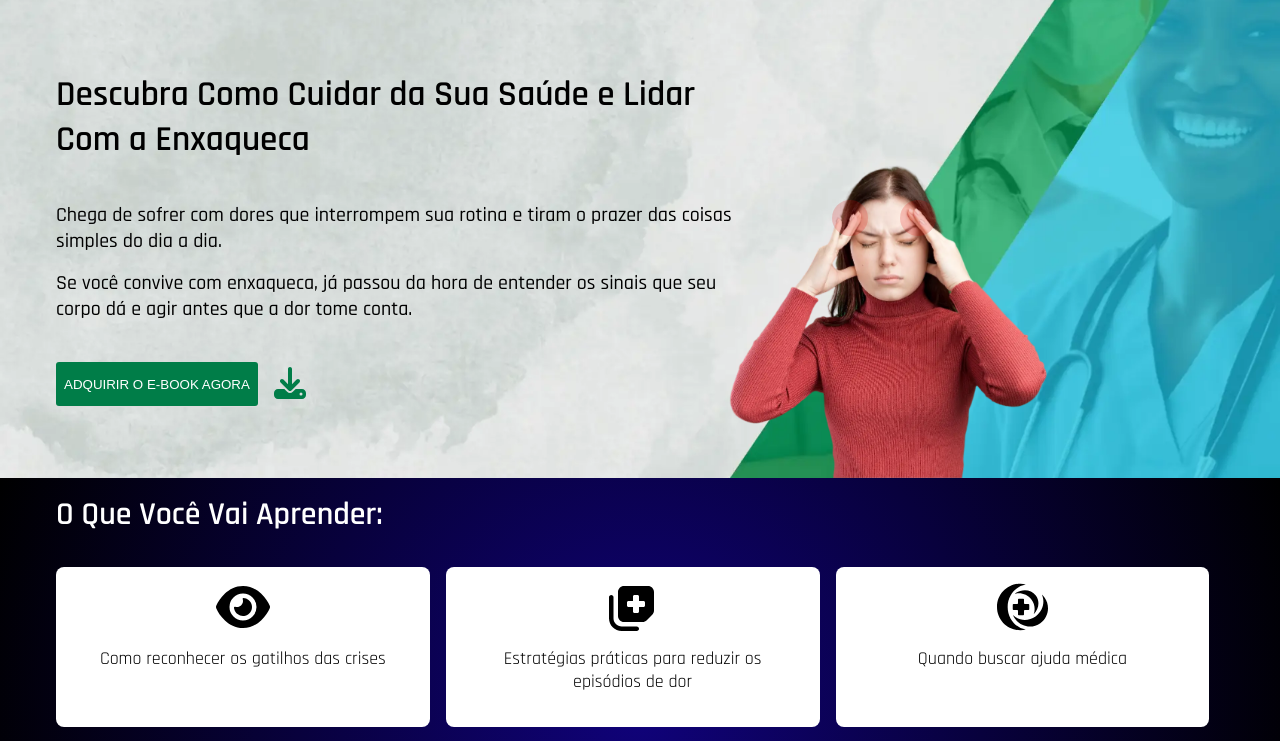
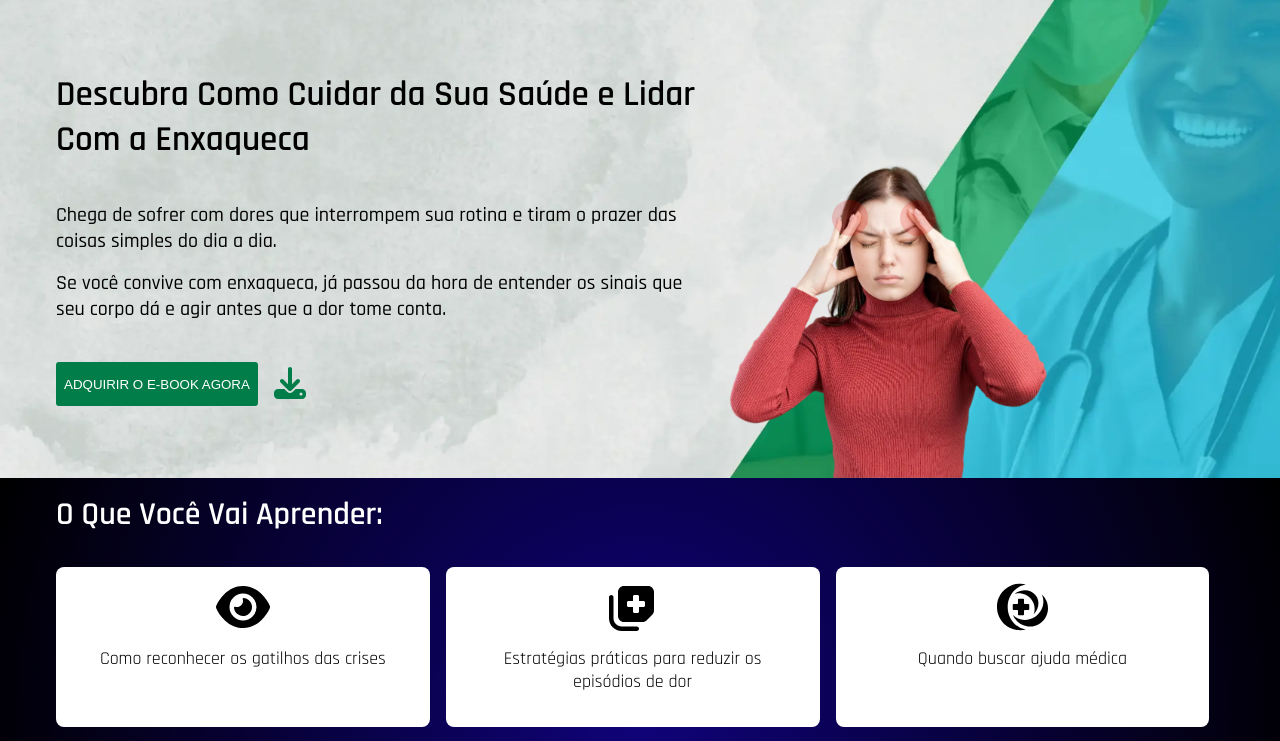
Before and after one commit to LucasCosta0117/landing-page-enxaqueca, a Vue app: page / in a window 1280 px wide. Shown: the top 741 px of the page. Built offline with nearby package versions, Linux system fonts and the light colour scheme.

Commit message:
fix: ajustes css na responsividade de telas

```diff
--- a/src/pages/HomePage.vue
+++ b/src/pages/HomePage.vue
@@ -619,7 +619,7 @@ export default {
     top: 9.5rem;
   }
   .text-box {
-    width: 60%;
+    width: 40rem;
   }
   .simple-tip-card-box {
     flex-direction: row;
@@ -643,8 +643,14 @@ export default {
     width: 1440px;
     min-height: 40rem;
   }
+  .main-title {
+    font-size: 2.5rem;
+  }
   .section-one .btn-input {
     margin-top: 10rem;
+  }
+  .section-one .paragraph-text {
+    font-size: 1.5rem;
   }
   .image-box img {
     position: relative;
@@ -662,7 +668,7 @@ export default {
     padding-right: 3rem;
   }
   .text-box {
-    width: 50%;
+    width: 50rem;
   }
   .section-title {
     margin: 3rem 0;
```
